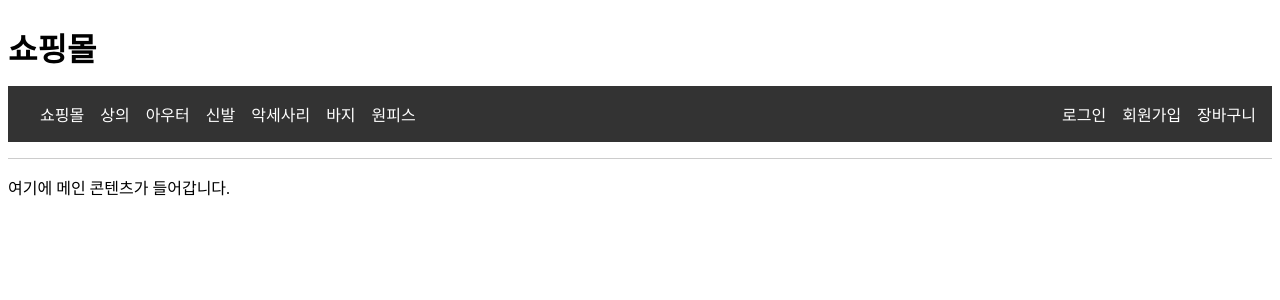
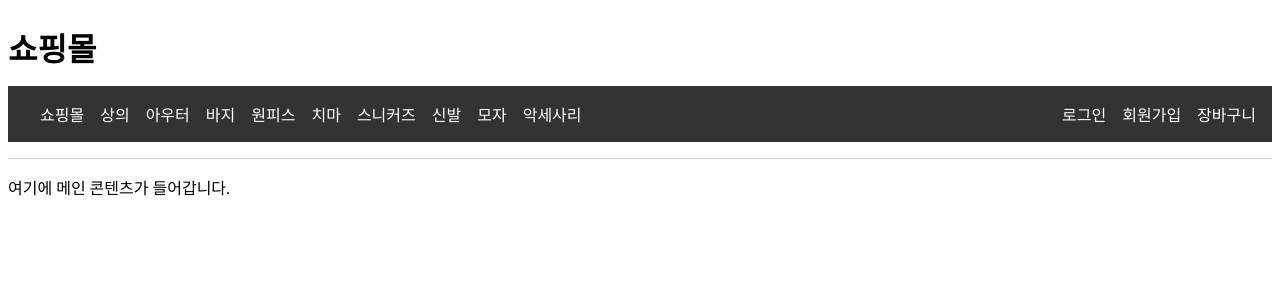
Before and after one commit to kimJH47/ecommerce, a Vue app: page / in a window 1280 px wide. Shown: the top 300 px of the page. Built offline with nearby package versions, Linux system fonts and the light colour scheme.

Commit message:
feat: 카테고리 추가

```diff
--- a/src/components/NavBar.vue
+++ b/src/components/NavBar.vue
@@ -4,10 +4,13 @@
       <RouterLink to="/">쇼핑몰</RouterLink>
       <RouterLink to="/category/top">상의</RouterLink>
       <RouterLink to="/category/outer">아우터</RouterLink>
+      <RouterLink to="/category/pants">바지</RouterLink>
+      <RouterLink to="/category/onepiece">원피스</RouterLink>
+      <RouterLink to="/category/skirt">치마</RouterLink>
+      <RouterLink to="/category/sneakers">스니커즈</RouterLink>
       <RouterLink to="/category/shoes">신발</RouterLink>
+      <RouterLink to="/category/head_wear">모자</RouterLink>
       <RouterLink to="/category/accessory">악세사리</RouterLink>
-      <RouterLink to="/category/pants">바지</RouterLink>
-      <RouterLink to="/category/dress">원피스</RouterLink>
     </div>
     <div class="navbar-right">
       <RouterLink v-if="!isLoggedIn" to="/login">로그인</RouterLink>
```
